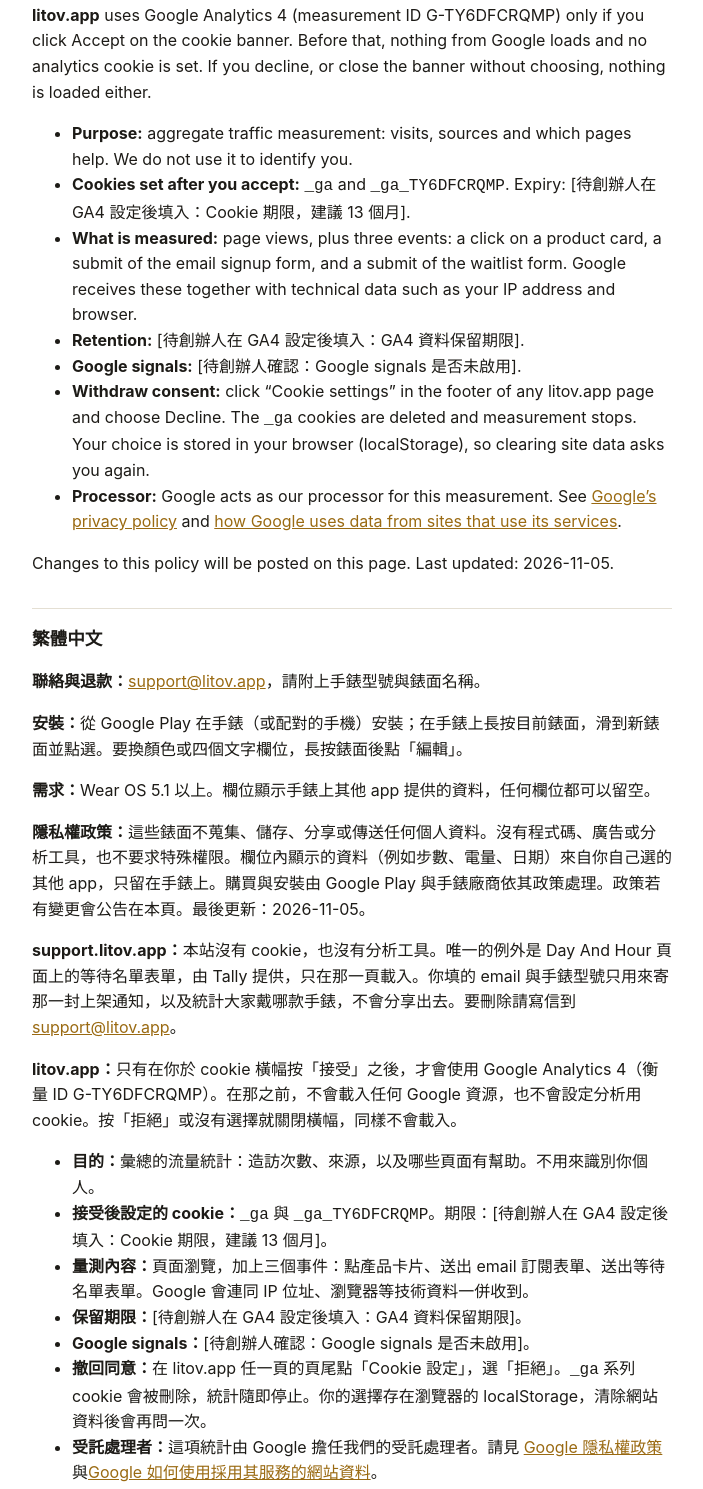
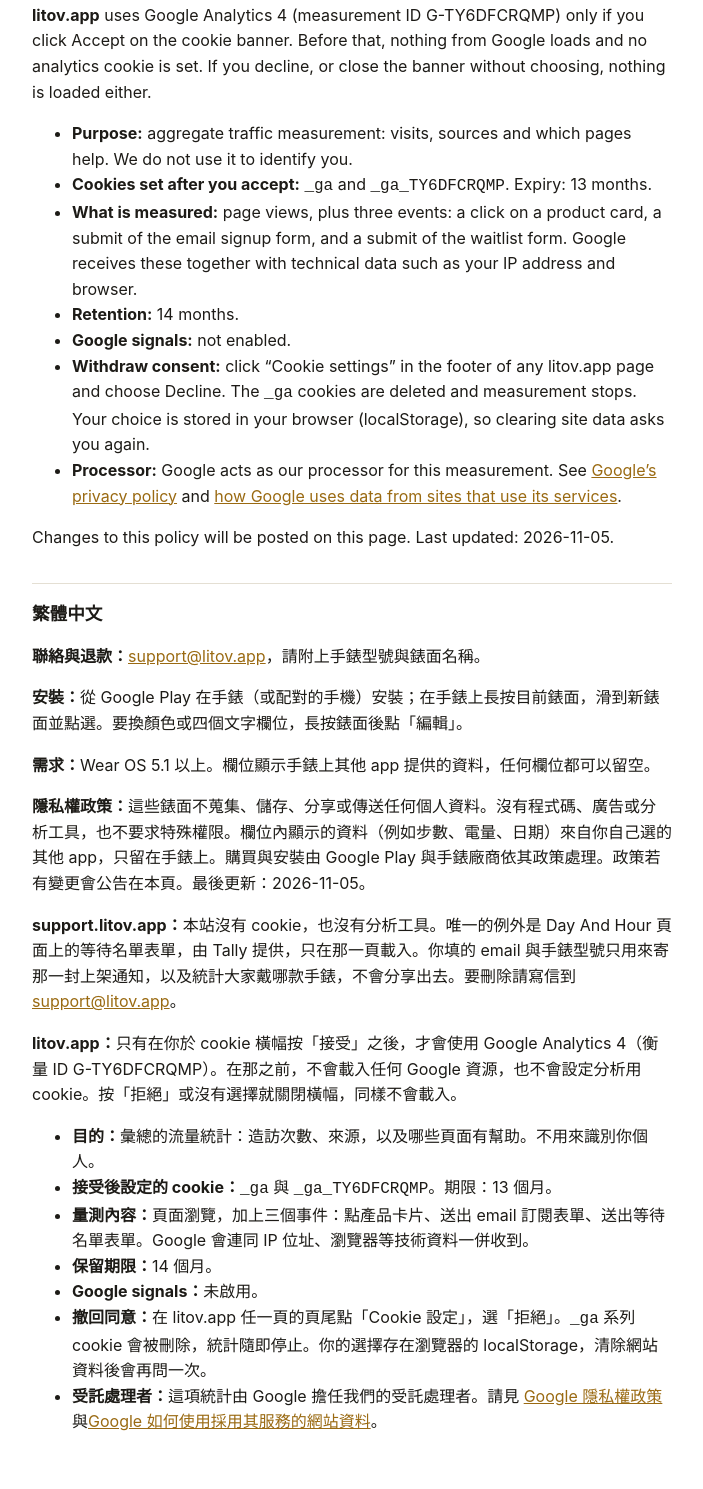
Before and after one commit to neohsiung/wf-support, a plain HTML site: page index.html in a window 1280 px wide. Shown: the part 1000-2489 px from the top of the page, without its empty margins (288-991 px from the left). Drawn offline with Linux system fonts and the light colour scheme.

Commit message:
docs(privacy): 填入 GA4 cookie 期限、資料保留與 Google signals
Co-Authored-By: Claude Sonnet 5.5 <noreply@anthropic.com>

```diff
--- a/index.html
+++ b/index.html
@@ -37,10 +37,10 @@ p,li{color:var(--fg)}.mut{color:var(--mut)}a{color:var(--acc)}
 <p><strong>litov.app</strong> uses Google Analytics 4 (measurement ID G-TY6DFCRQMP) only if you click Accept on the cookie banner. Before that, nothing from Google loads and no analytics cookie is set. If you decline, or close the banner without choosing, nothing is loaded either.</p>
 <ul>
 <li><strong>Purpose:</strong> aggregate traffic measurement: visits, sources and which pages help. We do not use it to identify you.</li>
-<li><strong>Cookies set after you accept:</strong> <code>_ga</code> and <code>_ga_TY6DFCRQMP</code>. Expiry: [待創辦人在 GA4 設定後填入：Cookie 期限，建議 13 個月].</li>
+<li><strong>Cookies set after you accept:</strong> <code>_ga</code> and <code>_ga_TY6DFCRQMP</code>. Expiry: 13 months.</li>
 <li><strong>What is measured:</strong> page views, plus three events: a click on a product card, a submit of the email signup form, and a submit of the waitlist form. Google receives these together with technical data such as your IP address and browser.</li>
-<li><strong>Retention:</strong> [待創辦人在 GA4 設定後填入：GA4 資料保留期限].</li>
-<li><strong>Google signals:</strong> [待創辦人確認：Google signals 是否未啟用].</li>
+<li><strong>Retention:</strong> 14 months.</li>
+<li><strong>Google signals:</strong> not enabled.</li>
 <li><strong>Withdraw consent:</strong> click “Cookie settings” in the footer of any litov.app page and choose Decline. The <code>_ga</code> cookies are deleted and measurement stops. Your choice is stored in your browser (localStorage), so clearing site data asks you again.</li>
 <li><strong>Processor:</strong> Google acts as our processor for this measurement. See <a href="https://policies.google.com/privacy">Google’s privacy policy</a> and <a href="https://policies.google.com/technologies/partner-sites">how Google uses data from sites that use its services</a>.</li>
 </ul>
@@ -55,10 +55,10 @@ p,li{color:var(--fg)}.mut{color:var(--mut)}a{color:var(--acc)}
 <p><strong>litov.app：</strong>只有在你於 cookie 橫幅按「接受」之後，才會使用 Google Analytics 4（衡量 ID G-TY6DFCRQMP）。在那之前，不會載入任何 Google 資源，也不會設定分析用 cookie。按「拒絕」或沒有選擇就關閉橫幅，同樣不會載入。</p>
 <ul>
 <li><strong>目的：</strong>彙總的流量統計：造訪次數、來源，以及哪些頁面有幫助。不用來識別你個人。</li>
-<li><strong>接受後設定的 cookie：</strong><code>_ga</code> 與 <code>_ga_TY6DFCRQMP</code>。期限：[待創辦人在 GA4 設定後填入：Cookie 期限，建議 13 個月]。</li>
+<li><strong>接受後設定的 cookie：</strong><code>_ga</code> 與 <code>_ga_TY6DFCRQMP</code>。期限：13 個月。</li>
 <li><strong>量測內容：</strong>頁面瀏覽，加上三個事件：點產品卡片、送出 email 訂閱表單、送出等待名單表單。Google 會連同 IP 位址、瀏覽器等技術資料一併收到。</li>
-<li><strong>保留期限：</strong>[待創辦人在 GA4 設定後填入：GA4 資料保留期限]。</li>
-<li><strong>Google signals：</strong>[待創辦人確認：Google signals 是否未啟用]。</li>
+<li><strong>保留期限：</strong>14 個月。</li>
+<li><strong>Google signals：</strong>未啟用。</li>
 <li><strong>撤回同意：</strong>在 litov.app 任一頁的頁尾點「Cookie 設定」，選「拒絕」。<code>_ga</code> 系列 cookie 會被刪除，統計隨即停止。你的選擇存在瀏覽器的 localStorage，清除網站資料後會再問一次。</li>
 <li><strong>受託處理者：</strong>這項統計由 Google 擔任我們的受託處理者。請見 <a href="https://policies.google.com/privacy">Google 隱私權政策</a>與<a href="https://policies.google.com/technologies/partner-sites">Google 如何使用採用其服務的網站資料</a>。</li>
 </ul>
```
